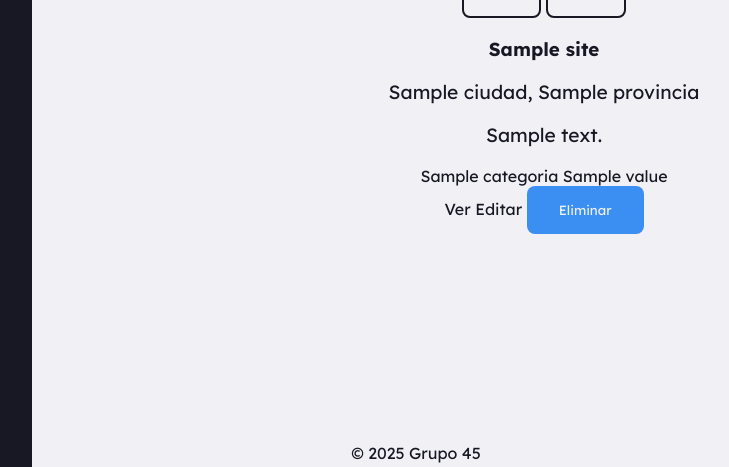
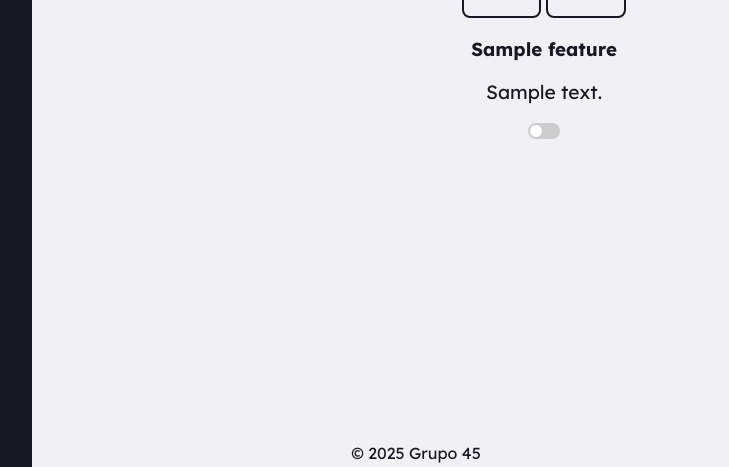
Before and after one commit to diegogarciaherd/sitios-historicos-app, a Python web app: template admin/src/web/templates/feature_flags/feature_flags.html in a window 1280 px wide. Shown: the part 333-800 px from the top of the page, without its empty margins (224-953 px from the left). Run offline with Jinja, Linux system fonts and the light colour scheme; the template is opened without the code that fills it: most values are stand-ins (such as "Sample title", 1, 10 or a date in 2020).

Commit message:
casi pierdo la cabeza

```diff
--- a/admin/src/core/models/user.py
+++ b/admin/src/core/models/user.py
@@ -1,6 +1,6 @@
 from src.core.database import Base
 from sqlalchemy.orm import Mapped, mapped_column
-from core.models.userrole import UserRole as Role
+from src.core.models.userrole import UserRole as Role
 
 class User(Base):
     __tablename__ = "users"
--- a/admin/src/web/__init__.py
+++ b/admin/src/web/__init__.py
@@ -4,10 +4,11 @@ from core import database
 from web.handlers import error
 from web.controllers.login import login_bp
 from web.controllers.logout import logout_bp
+from web.controllers.sites import sites_bp
+from web.controllers.feature_flags import feature_flags_bp
 from flask_session import Session
 from core import database
 from web.config import config
-from web.controllers.sites import sites_bp
 from core.services.auth_service import check_flags
 
 def create_app(env="development", static_folder="../../static"):
@@ -22,6 +23,7 @@ def create_app(env="development", static_folder="../../static"):
     app.register_blueprint(sites_bp)
     app.register_blueprint(logout_bp)
     app.register_blueprint(login_bp)
+    app.register_blueprint(feature_flags_bp)
 
     @app.route('/')
     def home():
--- a/admin/src/web/templates/feature_flags/feature_flags.html
+++ b/admin/src/web/templates/feature_flags/feature_flags.html
@@ -65,45 +65,26 @@
         </div>
     </nav>
 
-    {% if sites %}
+    {% if feature_flags %}
     <div class="sites-list">
-        {% for site in sites %}
+        {% for feature in feature_flags %}
         <div class="site-card">
-            <h3>{{ site.nombre }}</h3>
-            <p class="location">{{ site.ciudad }}, {{ site.provincia }}</p>
-            {% if site.descripcionBreve %}
-            <p class="description">{{ site.descripcionBreve }}</p>
+            <h3>{{ feature.name }}</h3>
+            {% if feature.description %}
+            <p class="description">{{ feature.description }}</p>
             {% endif %}
-            <div class="site-meta">
-                <span class="category"
-                    >{{ site.categoria or 'Sin categoría' }}</span
-                >
-                <span class="estado estado-{{ site.estado.value.lower() }}"
-                    >{{ site.estado.value }}</span
-                >
-            </div>
-            <div class="site-actions">
-                <a
-                    href="{{ url_for('sites.view_site', id=site.id) }}"
-                    class="btn btn-sm btn-info"
-                    >Ver</a
-                >
-                <a
-                    href="{{ url_for('sites.edit_site', id=site.id) }}"
-                    class="btn btn-sm btn-warning"
-                    >Editar</a
-                >
-                <form
-                    method="POST"
-                    action="{{ url_for('sites.delete_site', id=site.id) }}"
-                    style="display: inline"
-                    onsubmit="return confirm('¿Estás seguro de que quieres eliminar este sitio?')"
-                >
-                    <button type="submit" class="btn btn-sm btn-danger">
-                        Eliminar
-                    </button>
-                </form>
-            </div>
+            <label class="switch">
+                <input
+                    type="checkbox"
+                    {%
+                    if
+                    feature.enabled
+                    %}checked{%
+                    endif
+                    %}
+                />
+                <span class="slider round"></span>
+            </label>
         </div>
         {% endfor %}
     </div>
--- a/admin/src/web/templates/layout.html
+++ b/admin/src/web/templates/layout.html
@@ -65,7 +65,7 @@
                 <a>Moderación de reseñas</a>
                 <a>Gestión de usuarios</a>
                 {% if logged_user and logged_user.sys_admin %}
-                <a href="{{ url_for('feature_flags') }}"
+                <a href="{{ url_for('feature_flags.list_all_feature_flags') }}"
                     >Gestión de funcionalidades</a
                 >
                 {% endif %}
--- a/admin/static/css/styles.css
+++ b/admin/static/css/styles.css
@@ -160,6 +160,59 @@ button.btn-outline:hover {
 button.btn-outline:active {
     transform: scale(0.95);
     transition: 0.3s ease;
+}
+
+.switch {
+    position: relative;
+    display: inline-block;
+    width: 2rem;
+    height: 1rem;
+}
+
+.switch input {
+    opacity: 0;
+    width: 0;
+    height: 0;
+}
+
+.slider {
+    position: absolute;
+    cursor: pointer;
+    top: 0;
+    left: 0;
+    right: 0;
+    bottom: 0;
+    background-color: #ccc;
+    -webkit-transition: 0.4s;
+    transition: 0.4s;
+    border-radius: 1.4rem;
+}
+
+.slider:before {
+    position: absolute;
+    content: "";
+    height: 0.8rem;
+    width: 0.8rem;
+    left: 0.1rem;
+    bottom: 0.1rem;
+    background-color: white;
+    -webkit-transition: 0.4s;
+    transition: 0.4s;
+    border-radius: 50%;
+}
+
+input:checked + .slider {
+    background-color: var(--accent);
+}
+
+input:focus + .slider {
+    box-shadow: 0 0 1px var(--accent);
+}
+
+input:checked + .slider:before {
+    -webkit-transform: translateX(1rem);
+    -ms-transform: translateX(1rem);
+    transform: translateX(1rem);
 }
 
 /* Menú Dropdown de cuenta */
```
Also changed, not shown: admin/src/core/models/feature_flags.py (+38 -6 lines), admin/src/web/controllers/feature_flags.py (+1 -27 lines).
